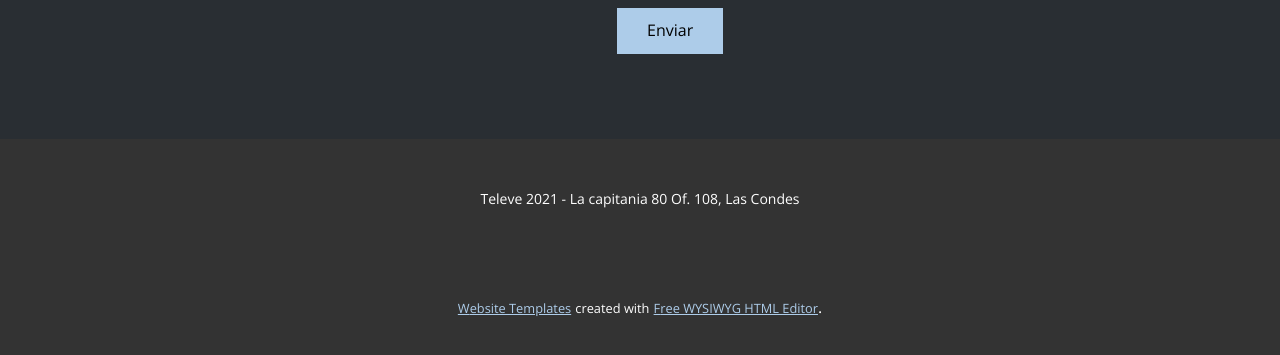
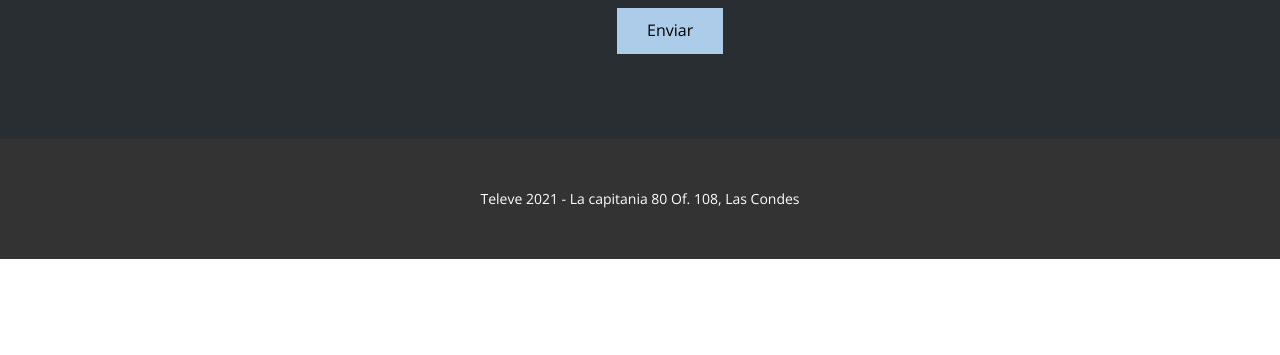
Before and after one commit to sinergia-emprendedores/televe, a plain HTML site: page index.html in a window 1280 px wide. Shown: the part 3552-3907 px from the top of the page. After the commit the page ends 3811 px from the top, so only its background shows below. Drawn offline with nearby package versions, Linux system fonts and the light colour scheme.

Commit message:
Se modifica el footer

```diff
--- a/index.html
+++ b/index.html
@@ -345,7 +345,7 @@ necesidad diferente y un proyecto diferente.&nbsp;</p>
     <footer class="u-align-center u-clearfix u-footer u-grey-80 u-footer" id="sec-5959"><div class="u-clearfix u-sheet u-sheet-1">
         <p class="u-small-text u-text u-text-variant u-text-1">Televe 2021 - La capitania 80 Of. 108, Las Condes</p>
       </div></footer>
-    <section class="u-backlink u-clearfix u-grey-80">
+    <!-- <section class="u-backlink u-clearfix u-grey-80">
       <a class="u-link" href="https://nicepage.com/website-templates" target="_blank">
         <span>Website Templates</span>
       </a>
@@ -355,6 +355,6 @@ necesidad diferente y un proyecto diferente.&nbsp;</p>
       <a class="u-link" href="https://nicepage.com/html-website-builder" target="_blank">
         <span>Free WYSIWYG HTML Editor</span>
       </a>.
-    </section>
+    </section> -->
   </body>
 </html>
```
